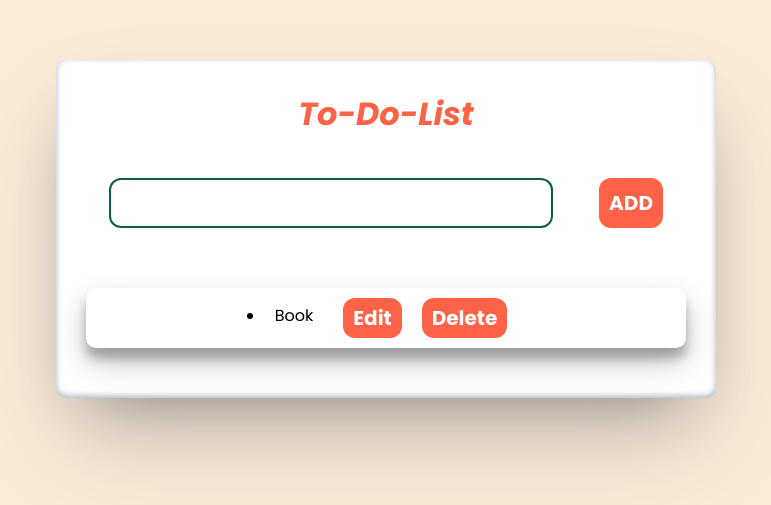
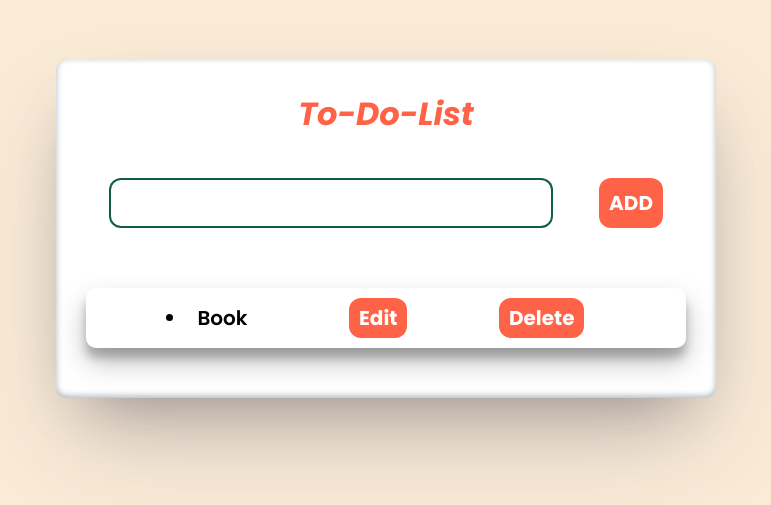
Before and after one commit to Hariprasath1996/TO-Do-List-----React-JS, a React (Vite) app: page / in a window 1280 px wide. Shown: the part 171-676 px from the top of the page, without its empty margins (254-1025 px from the left). Built offline with nearby package versions, Linux system fonts and the light colour scheme.

Commit message:
created elements and styles

```diff
--- a/package.json
+++ b/package.json
@@ -10,6 +10,7 @@
     "preview": "vite preview"
   },
   "dependencies": {
+    "@react-icons/all-files": "^4.1.0",
     "react": "^18.2.0",
     "react-dom": "^18.2.0"
   },
--- a/src/index.css
+++ b/src/index.css
@@ -53,33 +53,31 @@ h1 {
     color: white;
     border: none;
     border-radius: 12px;
+    cursor: pointer;
 }
-
 b {
     font-size: 20px;
 }
-
 .list-container {
     width: 100%;
     display: flex;
     justify-content: start;
     padding: 20px;
 }
-
 .Un-order {
     width: 100%;
     padding: 10px;
     border-radius: 10px;
-    gap: 20px;
     display: flex;
     flex-direction: row;
-    justify-content: center;
+    justify-content: space-evenly;
     box-shadow: rgba(0, 0, 0, 0.25) 0px 14px 28px, rgba(0, 0, 0, 0.22) 0px 10px 10px;
 }
 li {
     padding: 5px 10px;
     border-radius: 5px;
-
+    font-size: 20px;
+    font-weight: 600;
 }
 .edit,
 .delete {
@@ -88,4 +86,5 @@ li {
     color: white;
     border: none;
     border-radius: 12px;
+    cursor: pointer;
 }
```
Also changed, not shown: 1 other file (tests, documents, lock files or other folders).
